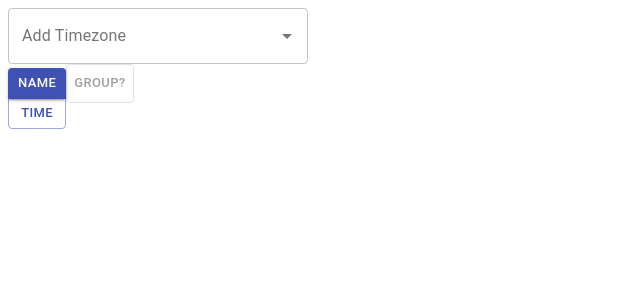
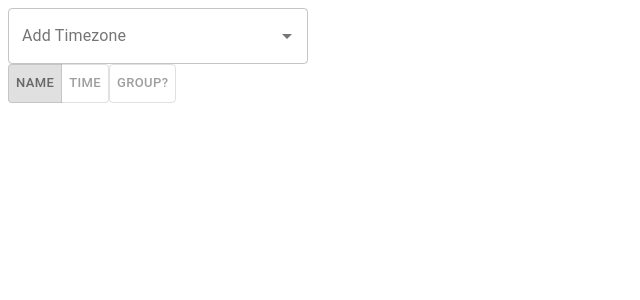
Before and after one commit to ackinc/timepiece, a React app: page / in a window 1280 px wide. Shown: the top 300 px of the page, without its empty margins (0-640 px from the left). Built offline with nearby package versions, Linux system fonts and the light colour scheme; what @vvo/tzdb would draw is missing.

Commit message:
Now persisting sort and group settings

```diff
--- a/src/popup/App.jsx
+++ b/src/popup/App.jsx
@@ -1,5 +1,4 @@
-import { ButtonGroup, Button } from "@material-ui/core";
-import { ToggleButton } from "@material-ui/lab";
+import { ToggleButtonGroup, ToggleButton } from "@material-ui/lab";
 import { utcToZonedTime, format as dateFormat } from "date-fns-tz";
 import { Set as ImmutableSet } from "immutable";
 import { groupBy } from "lodash";
@@ -16,7 +15,18 @@ const AppComponent = () => {
 
   useEffect(() => {
     (async () => {
-      const { selectedZones = [] } = await storage.get("selectedZones");
+      const { selectedZones = [], sortBy, group } = await storage.get([
+        "selectedZones",
+        "sortBy",
+        "group",
+      ]);
+
+      console.log(selectedZones);
+      console.log(sortBy);
+      console.log(group);
+
+      if (sortBy) setSortBy(sortBy);
+      if (group) setGroup(group);
       setZones(new ImmutableSet(selectedZones));
     })();
   }, []);
@@ -32,12 +42,14 @@ const AppComponent = () => {
 
     const groupOrder = [
       { key: "city", label: "Cities" },
-      { key: "altname", label: "Timezones (Informal/Abbreviations)" },
+      { key: "altname", label: "Timezones (Informal)" },
       { key: "timezone", label: "Timezones" },
     ];
     zoneData = groupOrder.map(({ key, label }) => ({
       label: label,
-      zones: sortZoneData(zoneData[key], sortBy),
+      // default to empty arr below to avoid error if we're grouping
+      //   an empty zoneData array
+      zones: sortZoneData(zoneData[key] || [], sortBy),
     }));
   } else {
     zoneData = [
@@ -57,28 +69,26 @@ const AppComponent = () => {
       }}
     >
       <AddZoneComponent onAdd={addZone} />
-      <ButtonGroup
+      <ToggleButtonGroup
         className="sort-buttons"
+        exclusive
         color="primary"
         size="small"
-        orientation="vertical"
+        onChange={(_, value) => toggleSort(value)}
       >
-        <Button
-          variant={sortBy === "name" ? "contained" : "outlined"}
-          onClick={() => setSortBy("name")}
-        >
+        <ToggleButton value="name" selected={sortBy === "name"}>
           name
-        </Button>
-        <Button
-          variant={sortBy === "time" ? "contained" : "outlined"}
-          onClick={() => setSortBy("time")}
-        >
+        </ToggleButton>
+        <ToggleButton value="time" selected={sortBy === "time"}>
           time
-        </Button>
-      </ButtonGroup>
+        </ToggleButton>
+      </ToggleButtonGroup>
       <ToggleButton
         selected={group}
-        onChange={() => setGroup(!group)}
+        onChange={async () => {
+          await storage.set({ group: !group });
+          setGroup(!group);
+        }}
         value="group"
         size="small"
       >
@@ -118,6 +128,11 @@ const AppComponent = () => {
           );
         });
   }
+
+  async function toggleSort(mode) {
+    await storage.set({ sortBy: mode });
+    setSortBy(mode);
+  }
 };
 
 export default AppComponent;
```
